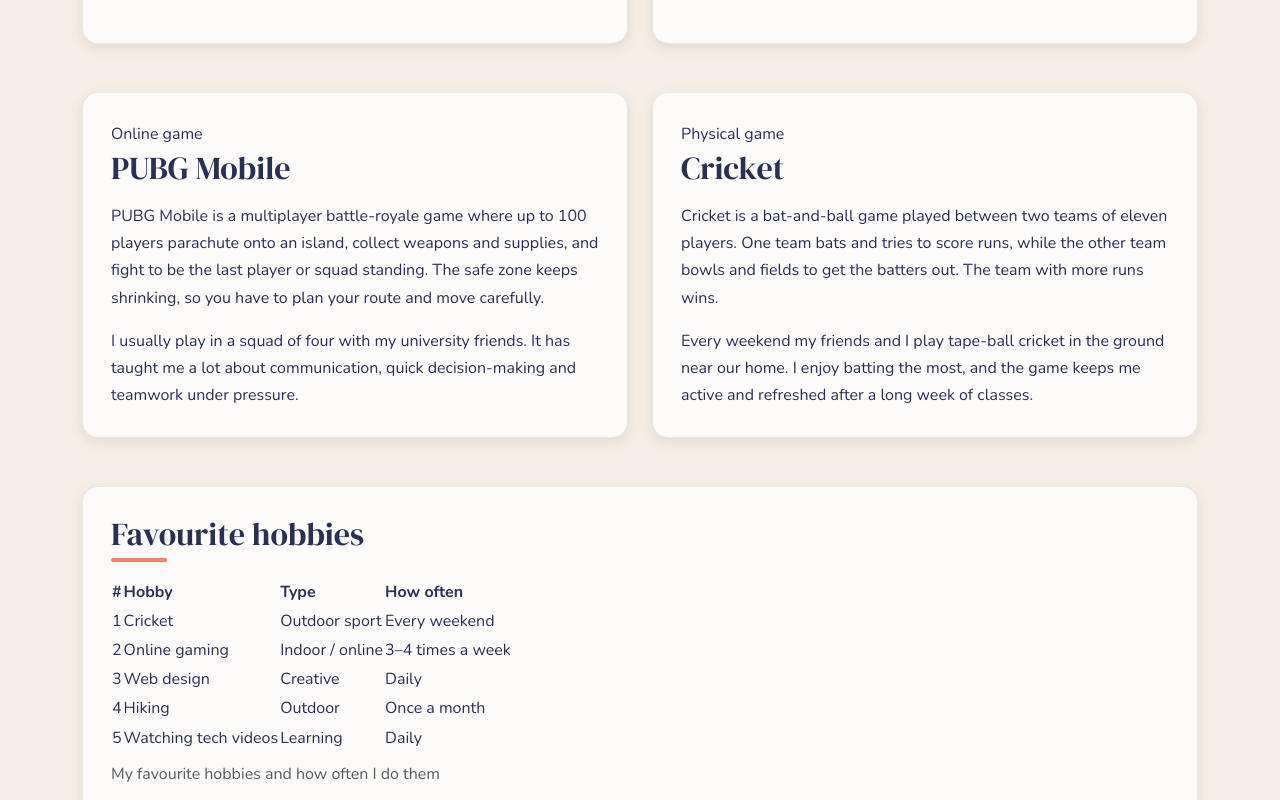
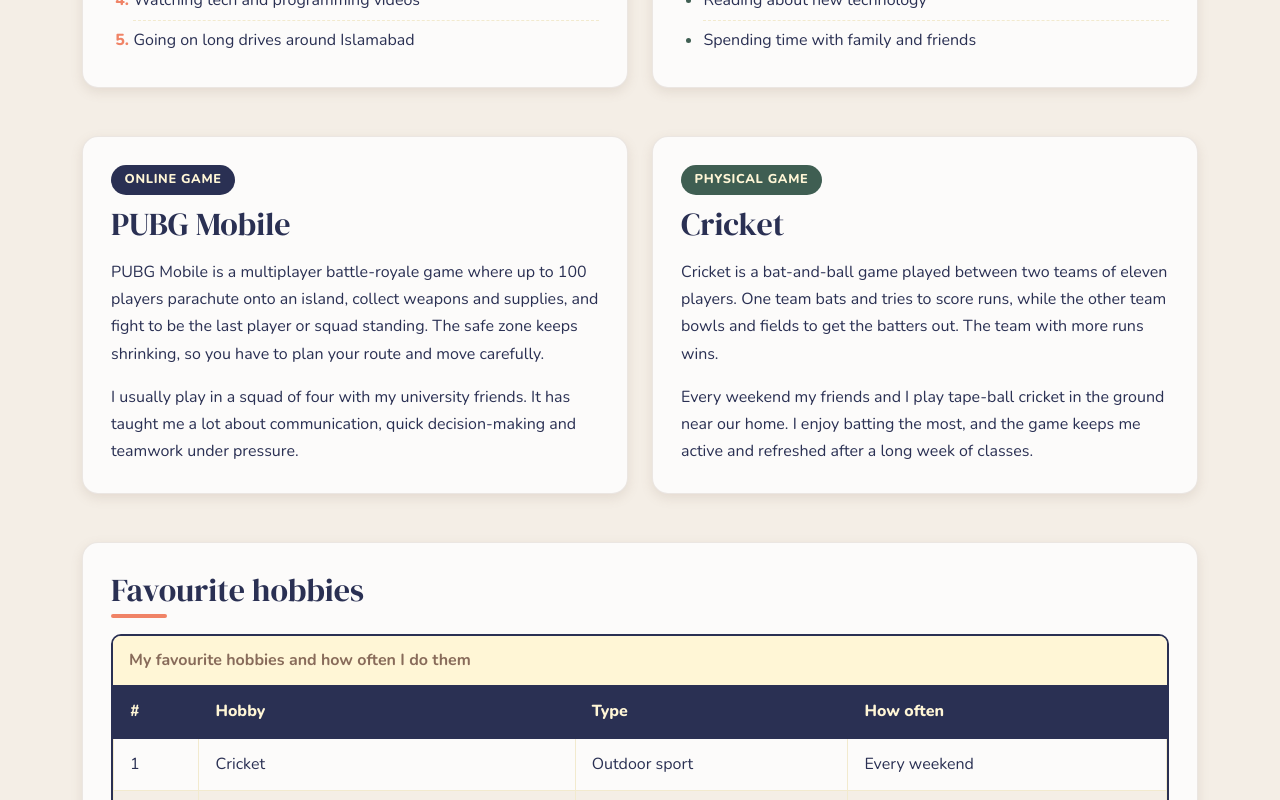
Before and after one commit to AHMADMALIK1376/webengneringclassportfolio, a plain HTML site: page hobbies.html in a window 1280 px wide. Shown: the part 580-1380 px from the top of the page. Drawn offline with nearby package versions, Linux system fonts and the light colour scheme.

Commit message:
Style lists, game cards and tables with borders and row hover effect

```diff
--- a/css/style.css
+++ b/css/style.css
@@ -420,3 +420,106 @@ main {
   color: var(--green);
   font-weight: 700;
 }
+
+/* ---------- 9. Hobbies page: lists & game cards ---------- */
+.styled-list {
+  margin: 0;
+  padding-left: 1.4rem;
+}
+
+.styled-list li {
+  padding: 0.35rem 0;
+  border-bottom: 1px dashed var(--sand);
+}
+
+.styled-list li:last-child {
+  border-bottom: none;
+}
+
+ol.styled-list li::marker {
+  color: var(--coral);
+  font-weight: 800;
+}
+
+ul.styled-list li::marker {
+  color: var(--green);
+}
+
+.game-card h2 {
+  margin-top: 0.6rem;
+}
+
+.game-tag {
+  display: inline-block;
+  padding: 0.25rem 0.85rem;
+  border-radius: 999px;
+  font-size: 0.8rem;
+  font-weight: 800;
+  letter-spacing: 0.05em;
+  text-transform: uppercase;
+}
+
+.game-tag--online {
+  background-color: var(--navy);
+  color: var(--butter);
+}
+
+.game-tag--physical {
+  background-color: var(--green);
+  color: var(--butter);
+}
+
+/* ---------- 10. Styled tables (borders, backgrounds, hover) ---------- */
+.table-wrap {
+  border: 2px solid var(--navy);
+  border-radius: var(--radius-sm);
+  overflow: hidden;
+}
+
+.styled-table {
+  width: 100%;
+  border-collapse: collapse;
+  background-color: var(--off-white);
+}
+
+.styled-table caption {
+  caption-side: top;
+  padding: 0.7rem 1rem;
+  background-color: var(--butter);
+  color: var(--brown);
+  font-weight: 700;
+  text-align: left;
+}
+
+.styled-table th,
+.styled-table td {
+  padding: 0.75rem 1rem;
+  border: 1px solid var(--sand);
+  text-align: left;
+}
+
+.styled-table thead th {
+  border-color: var(--navy);
+  background-color: var(--navy);
+  color: var(--butter);
+  font-weight: 800;
+}
+
+.styled-table tbody th {
+  background-color: var(--butter);
+  color: var(--green);
+}
+
+.styled-table tbody tr:nth-child(even) td {
+  background-color: var(--cream);
+}
+
+.styled-table tbody tr {
+  transition: background-color 0.2s ease;
+}
+
+.styled-table tbody tr:hover td,
+.styled-table tbody tr:hover th {
+  background-color: var(--gold);
+  color: var(--navy);
+}
```
